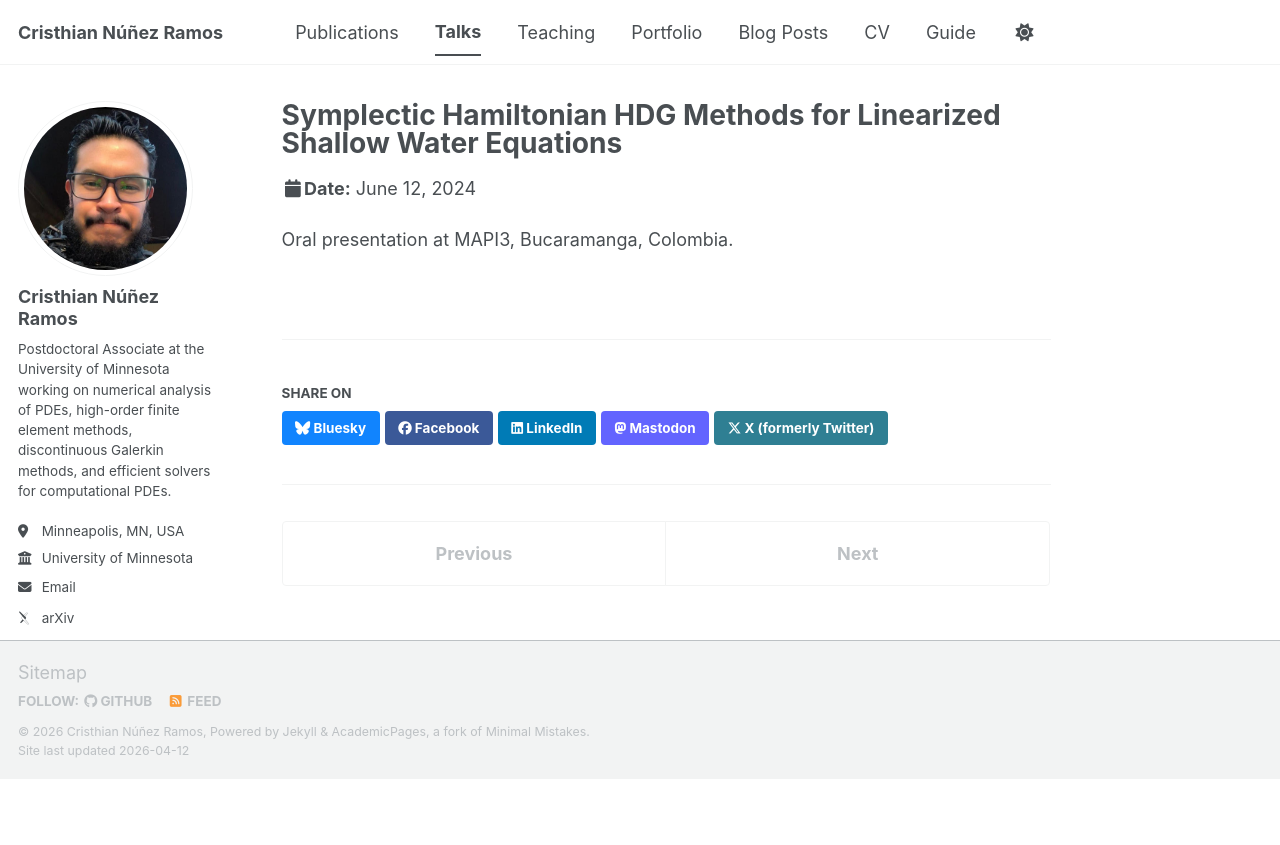
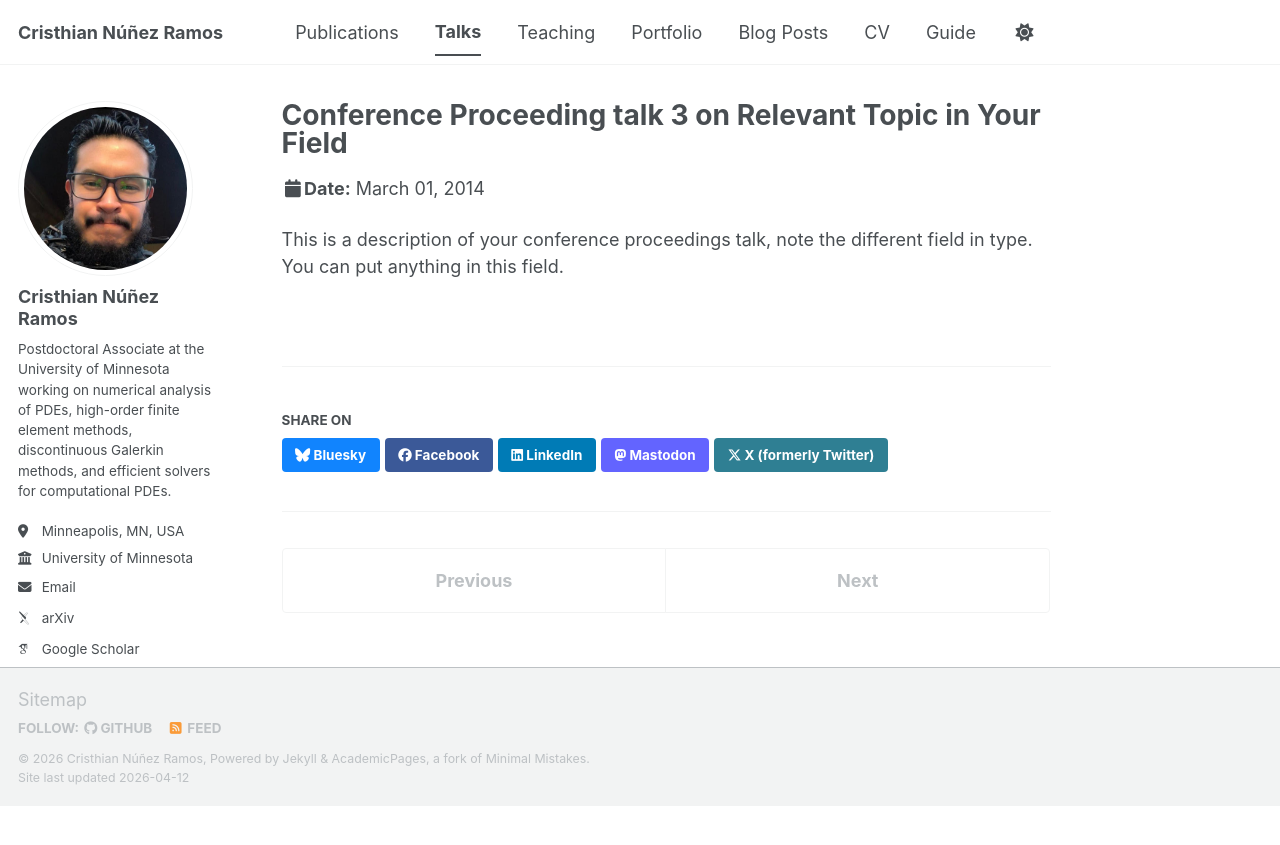
Before and after one commit to cnunezra-NAPDEs/webpage, a Jekyll site: the page built from _talks/2014-03-01-talk-3.md, in a window 1280 px wide. Shown: the top 845 px of the page. Built offline with Jekyll 4.4.1, drawn with Linux system fonts in a browser that asks for light colours; some web fonts are replaced; a script bundle is joined from its source files by our own code; library files that are not in the unit come from our copies.

Commit message:
Add files via upload

```diff
--- a/_talks/2014-03-01-talk-3.md
+++ b/_talks/2014-03-01-talk-3.md
@@ -1,11 +1,11 @@
 ---
-title: "Symplectic Hamiltonian HDG Methods for Linearized Shallow Water Equations"
+title: "Conference Proceeding talk 3 on Relevant Topic in Your Field"
 collection: talks
-type: "Oral presentation"
-permalink: /talks/mapi3-shallow-water
-venue: "Conferencias Colombianas de Matemáticas Aplicadas e Industriales (MAPI3)"
-date: 2024-06-12
-location: "Bucaramanga, Colombia"
+type: "Conference proceedings talk"
+permalink: /talks/2014-03-01-talk-3
+venue: "Testing Institute of America 2014 Annual Conference"
+date: 2014-03-01
+location: "Los Angeles, CA, USA"
 ---
 
-Oral presentation at MAPI3, Bucaramanga, Colombia.
+This is a description of your conference proceedings talk, note the different field in type. You can put anything in this field.
```
